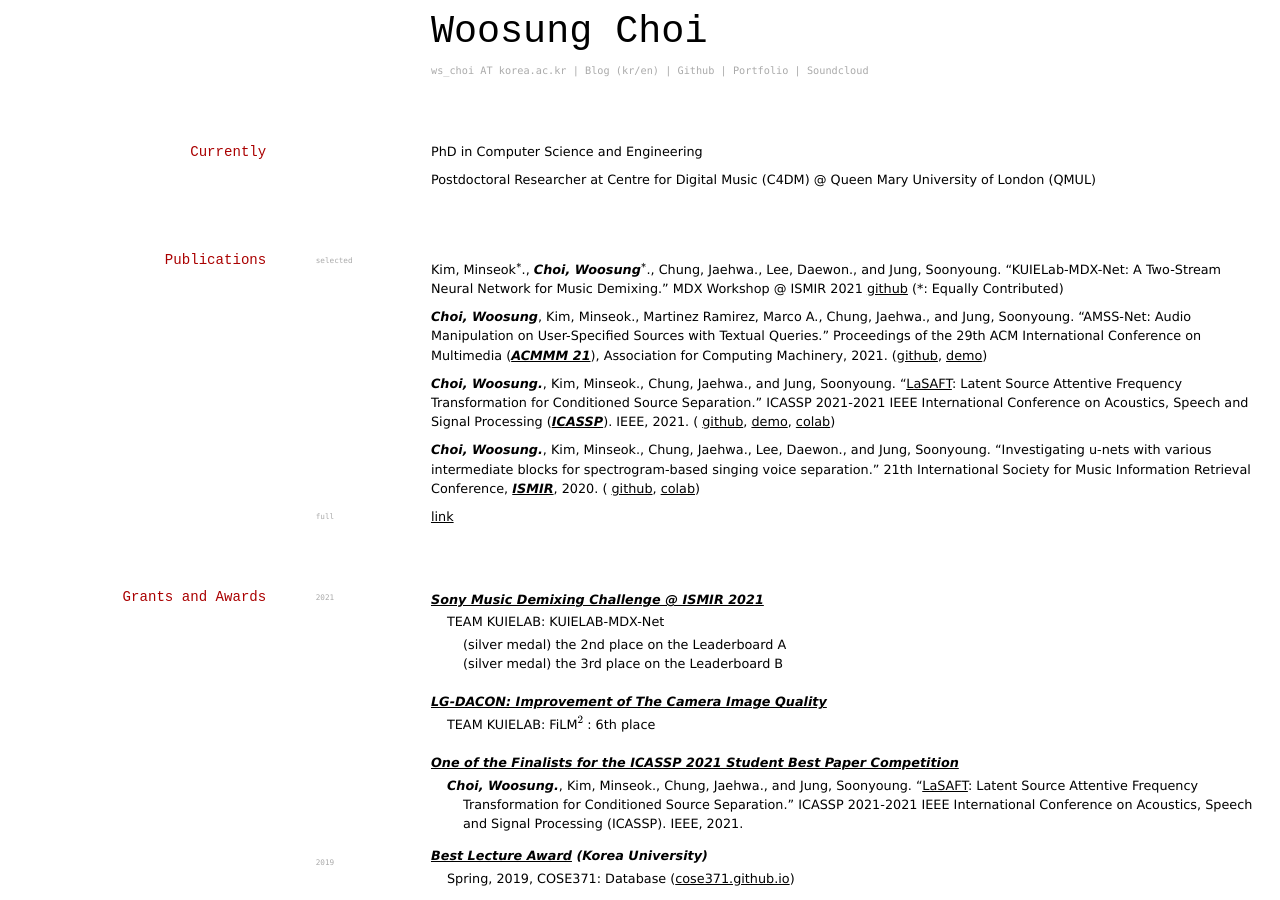
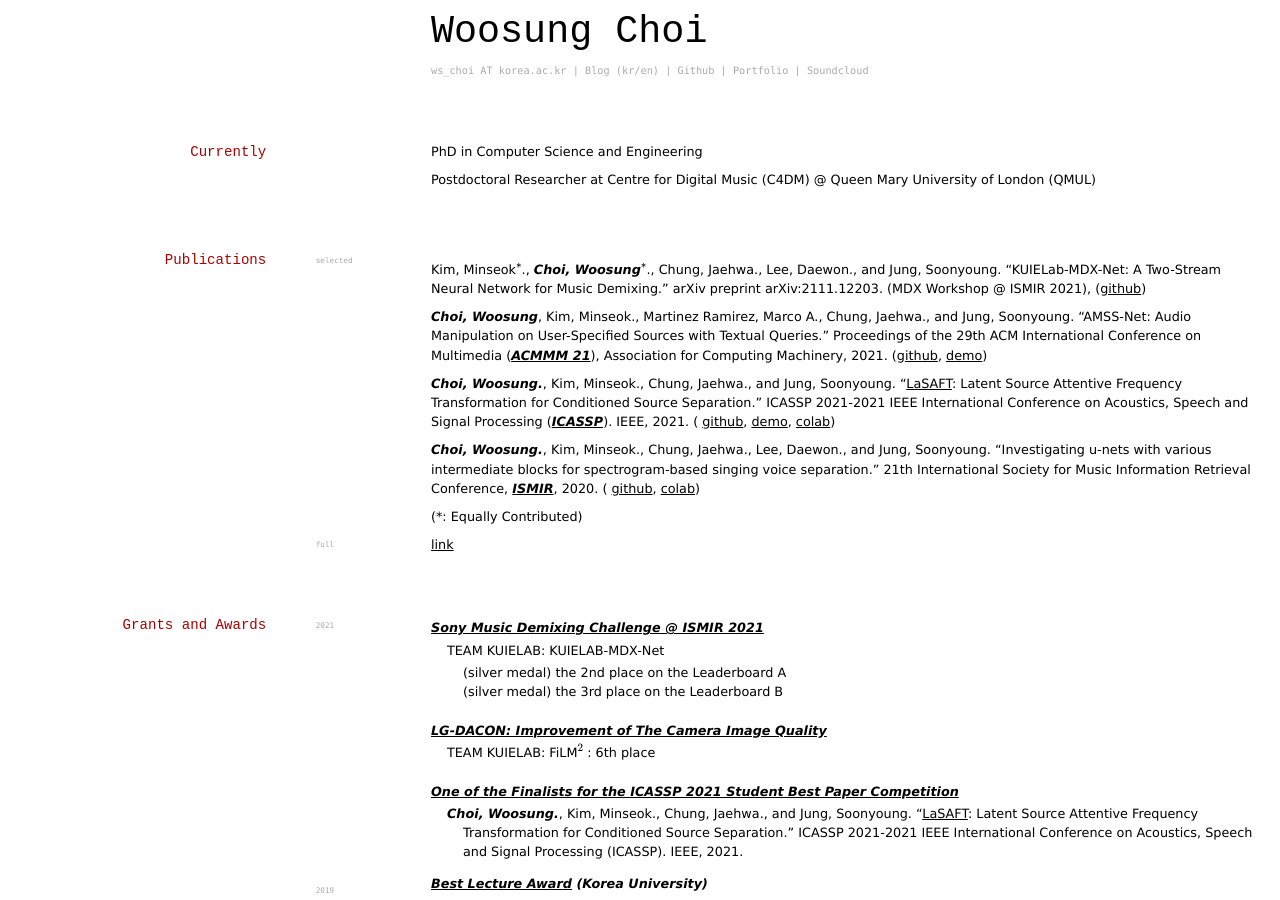
Before and after one commit to ws-choi/cv, a Jekyll site: the page built from index.md, in a window 1280 px wide and 900 px high. Built offline with Jekyll 4.4.1, drawn with Linux system fonts in a browser that asks for light colours; formulas are drawn with MathJax 3.

Commit message:
Update index.md

```diff
--- a/index.md
+++ b/index.md
@@ -25,15 +25,17 @@ Postdoctoral Researcher at Centre for Digital Music (C4DM) @ Queen Mary Universi
 
 Kim, Minseok${}^{∗}$., ***Choi, Woosung***${}^{∗}$., Chung, Jaehwa., Lee, Daewon., and Jung, Soonyoung.
 "KUIELab-MDX-Net: A Two-Stream Neural Network for Music Demixing."
-MDX Workshop @ ISMIR 2021
-[github](https://github.com/kuielab/mdx-net)
-(*: Equally Contributed)
+arXiv preprint arXiv:2111.12203.
+(MDX Workshop @ ISMIR 2021),
+([github](https://github.com/kuielab/mdx-net))
 
 ***Choi, Woosung***, Kim, Minseok., Martinez Ramirez, Marco A., Chung, Jaehwa., and Jung, Soonyoung. "AMSS-Net: Audio Manipulation on User-Specified Sources with Textual Queries." Proceedings of the 29th ACM International Conference on Multimedia (***[ACMMM 21](https://dl.acm.org/doi/10.1145/3474085.3475323)***), Association for Computing Machinery, 2021. ([github](https://github.com/kuielab/AMSS-Net), [demo](https://kuielab.github.io/AMSS-Net/))
 
 ***Choi, Woosung.***, Kim, Minseok., Chung, Jaehwa., and Jung, Soonyoung. "[LaSAFT](https://paperswithcode.com/paper/lasaft-latent-source-attentive-frequency): Latent Source Attentive Frequency Transformation for Conditioned Source Separation." ICASSP 2021-2021 IEEE International Conference on Acoustics, Speech and Signal Processing (***[ICASSP](https://2021.ieeeicassp.org/)***). IEEE, 2021. ( [github](https://github.com/ws-choi/Conditioned-Source-Separation-LaSAFT), [demo](http://lasaft.github.io/), [colab](https://colab.research.google.com/github/ws-choi/Conditioned-Source-Separation-LaSAFT/blob/main/colab_demo/LaSAFT_with_GPoCM_Stella_Jang_Example.ipynb))
 
 ***Choi, Woosung.***, Kim, Minseok., Chung, Jaehwa., Lee, Daewon., and Jung, Soonyoung. "Investigating u-nets with various intermediate blocks for spectrogram-based singing voice separation." 21th International Society for Music Information Retrieval Conference, ***[ISMIR](https://program.ismir2020.net/poster_2-04.html)***, 2020. ( [github](https://github.com/ws-choi/ISMIR2020_U_Nets_SVS), [colab](https://colab.research.google.com/github/ws-choi/ISMIR2020_U_Nets_SVS/blob/master/colab_demo/TFC_TDF_Net_Large.ipynb))
+
+(*: Equally Contributed)
 
 `full`
 [link](https://scholar.google.com/citations?user=zVirpHQAAAAJ)
```
